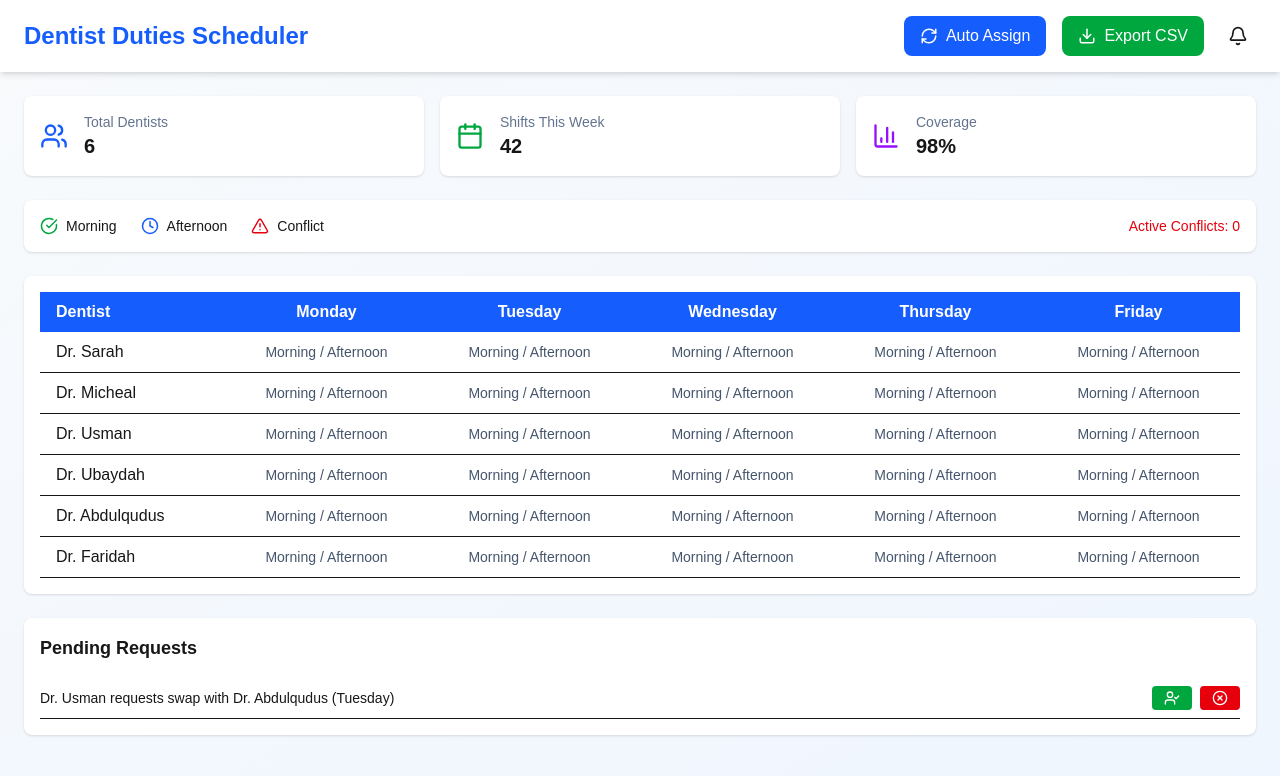
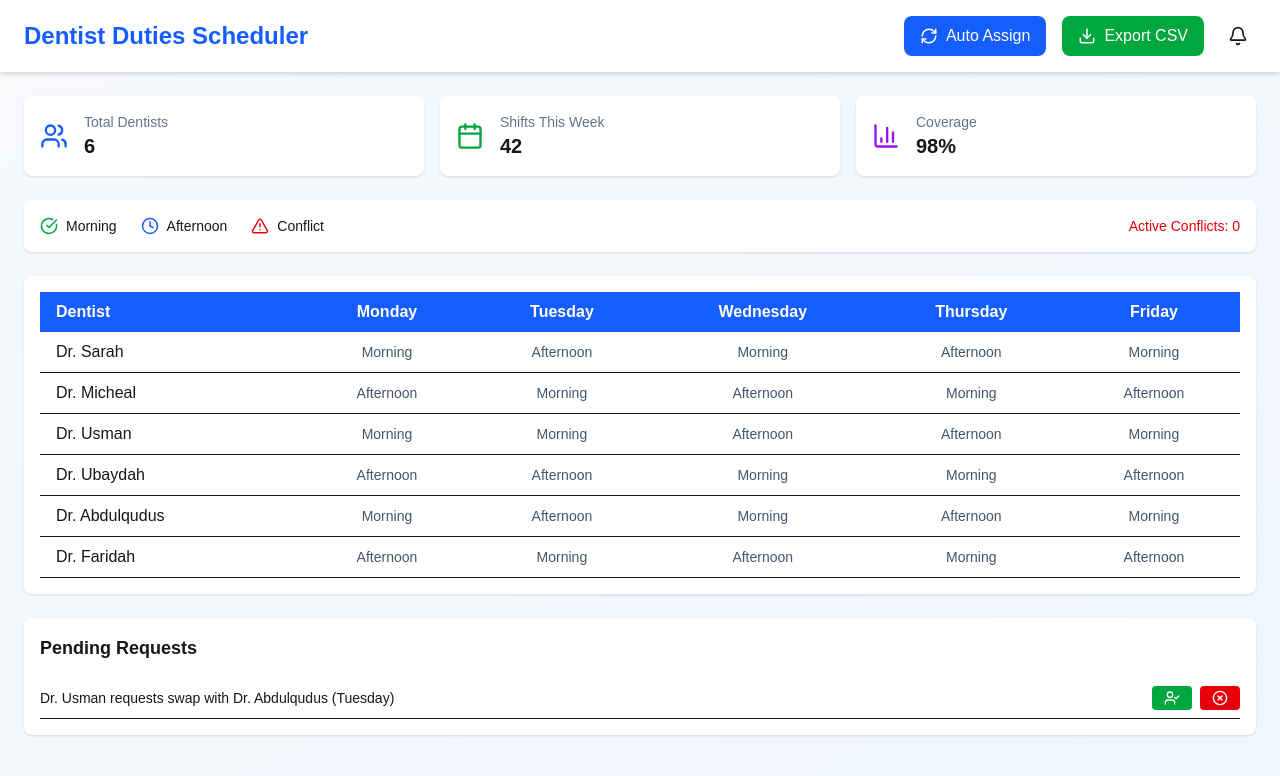
Before and after one commit to primyst/dentist-duty-scheduling-system, a Next.js app in the folder my-app/: page / in a window 1280 px wide. Shown: the top 776 px of the page. Built offline with nearby package versions, Linux system fonts and the light colour scheme.

Commit message:
Update ScheduleTable.tsx

```diff
--- a/my-app/src/components/ScheduleTable.tsx
+++ b/my-app/src/components/ScheduleTable.tsx
@@ -2,8 +2,62 @@
 
 import React from "react";
 
-const dentists = ["Dr. Sarah", "Dr. Micheal", "Dr. Usman", "Dr. Ubaydah", "Dr. Abdulqudus", "Dr. Faridah"];
+const dentists = [
+  "Dr. Sarah",
+  "Dr. Micheal",
+  "Dr. Usman",
+  "Dr. Ubaydah",
+  "Dr. Abdulqudus",
+  "Dr. Faridah",
+];
+
 const days = ["Monday", "Tuesday", "Wednesday", "Thursday", "Friday"];
+
+// Dummy schedule (dentist -> day -> shift)
+const schedule: Record<string, Record<string, string>> = {
+  "Dr. Sarah": {
+    Monday: "Morning",
+    Tuesday: "Afternoon",
+    Wednesday: "Morning",
+    Thursday: "Afternoon",
+    Friday: "Morning",
+  },
+  "Dr. Micheal": {
+    Monday: "Afternoon",
+    Tuesday: "Morning",
+    Wednesday: "Afternoon",
+    Thursday: "Morning",
+    Friday: "Afternoon",
+  },
+  "Dr. Usman": {
+    Monday: "Morning",
+    Tuesday: "Morning",
+    Wednesday: "Afternoon",
+    Thursday: "Afternoon",
+    Friday: "Morning",
+  },
+  "Dr. Ubaydah": {
+    Monday: "Afternoon",
+    Tuesday: "Afternoon",
+    Wednesday: "Morning",
+    Thursday: "Morning",
+    Friday: "Afternoon",
+  },
+  "Dr. Abdulqudus": {
+    Monday: "Morning",
+    Tuesday: "Afternoon",
+    Wednesday: "Morning",
+    Thursday: "Afternoon",
+    Friday: "Morning",
+  },
+  "Dr. Faridah": {
+    Monday: "Afternoon",
+    Tuesday: "Morning",
+    Wednesday: "Afternoon",
+    Thursday: "Morning",
+    Friday: "Afternoon",
+  },
+};
 
 const ScheduleTable = () => {
   return (
@@ -28,7 +82,7 @@ const ScheduleTable = () => {
                   key={`${dentist}-${day}`}
                   className="px-4 py-2 text-center text-sm text-slate-600"
                 >
-                  Morning / Afternoon
+                  {schedule[dentist][day]}
                 </td>
               ))}
             </tr>
```
